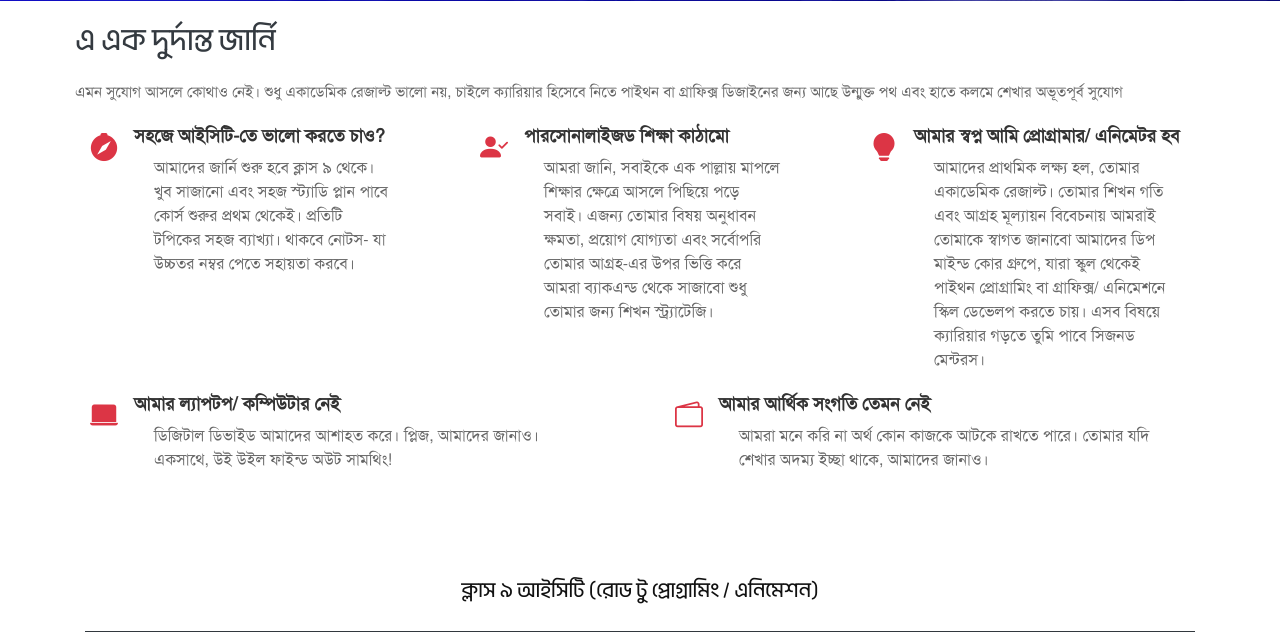
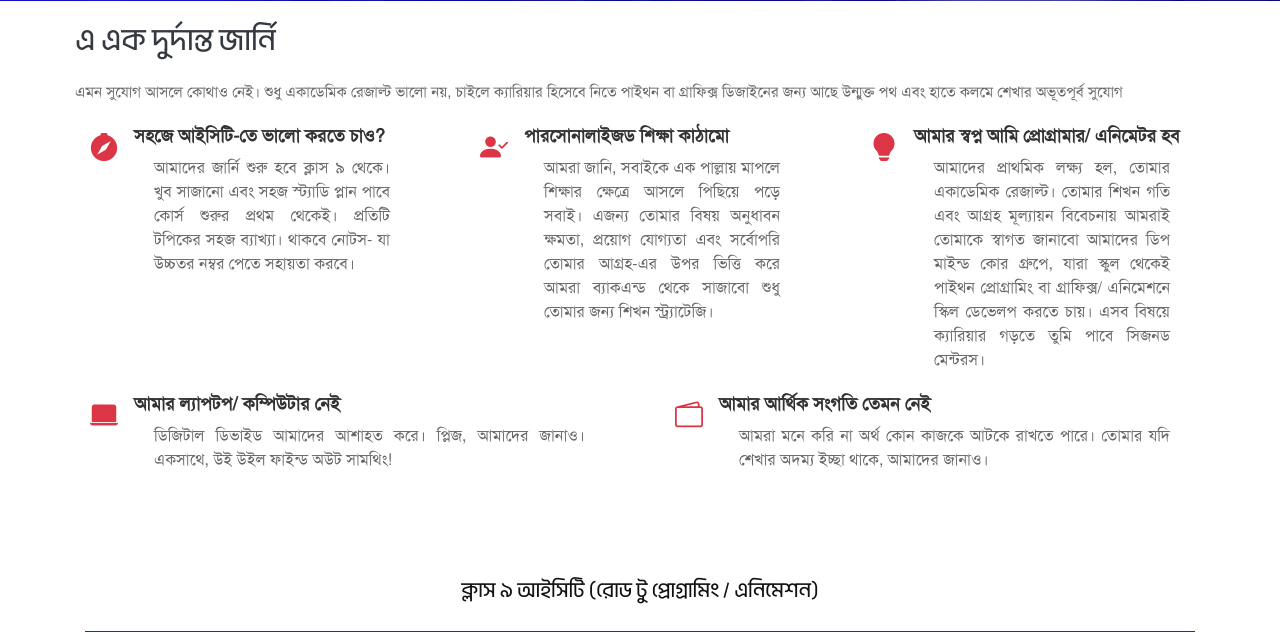
Before and after one commit to amirhamjacse/education_landing, a Django app: page / in a window 1280 px wide. Shown: the part 607-1239 px from the top of the page. Run offline with Django 5.2, Linux system fonts and the light colour scheme; data that the repository does not hold is empty; some libraries are stand-ins or nearby versions.

Commit message:
updated many

```diff
--- a/educationsms/templates/index.html
+++ b/educationsms/templates/index.html
@@ -150,7 +150,7 @@
                <i class="bi bi-compass-fill text-danger fa-2x mr-3"></i>
                <div class="program-content">
                    <h3>সহজে আইসিটি-তে ভালো করতে চাও?</h3>
-                   <p class="pt-1 mt-1">আমাদের জার্নি শুরু হবে ক্লাস ৯ থেকে। খুব সাজানো এবং সহজ স্ট্যাডি প্লান পাবে কোর্স শুরুর প্রথম থেকেই। প্রতিটি টপিকের সহজ ব্যাখ্যা। থাকবে নোটস- যা উচ্চতর নম্বর পেতে সহায়তা করবে।</p>
+                   <p class="pt-1 mt-1 text-justify">আমাদের জার্নি শুরু হবে ক্লাস ৯ থেকে। খুব সাজানো এবং সহজ স্ট্যাডি প্লান পাবে কোর্স শুরুর প্রথম থেকেই। প্রতিটি টপিকের সহজ ব্যাখ্যা। থাকবে নোটস- যা উচ্চতর নম্বর পেতে সহায়তা করবে।</p>
                </div>
            </div>
        </div>
@@ -161,7 +161,7 @@
               <i class="bi bi-person-check-fill text-danger fa-2x mr-3"></i>
                <div class="program-content">
                    <h3 >পারসোনালাইজড শিক্ষা কাঠামো</h3>
-                   <p class="pt-1 mt-1">আমরা জানি, সবাইকে এক পাল্লায় মাপলে শিক্ষার ক্ষেত্রে আসলে পিছিয়ে পড়ে সবাই। এজন্য তোমার বিষয় অনুধাবন ক্ষমতা, প্রয়োগ যোগ্যতা এবং সর্বোপরি তোমার আগ্রহ-এর উপর ভিত্তি করে আমরা ব্যাকএন্ড থেকে সাজাবো শুধু তোমার জন্য শিখন স্ট্র্যাটেজি।</p>
+                   <p class="pt-1 mt-1 text-justify">আমরা জানি, সবাইকে এক পাল্লায় মাপলে শিক্ষার ক্ষেত্রে আসলে পিছিয়ে পড়ে সবাই। এজন্য তোমার বিষয় অনুধাবন ক্ষমতা, প্রয়োগ যোগ্যতা এবং সর্বোপরি তোমার আগ্রহ-এর উপর ভিত্তি করে আমরা ব্যাকএন্ড থেকে সাজাবো শুধু তোমার জন্য শিখন স্ট্র্যাটেজি।</p>
                </div>
            </div>
        </div>
@@ -172,7 +172,7 @@
                 <i class="bi bi-lightbulb-fill text-danger fa-2x mr-3"></i>
                <div class="program-content">
                    <h3>আমার স্বপ্ন আমি প্রোগ্রামার/ এনিমেটর হব</h3>
-                   <p class="pt-1 mt-1">আমাদের প্রাথমিক লক্ষ্য হল, তোমার একাডেমিক রেজাল্ট। তোমার শিখন গতি এবং আগ্রহ মূল্যায়ন বিবেচনায় আমরাই তোমাকে স্বাগত জানাবো আমাদের ডিপ মাইন্ড কোর গ্রুপে, যারা স্কুল থেকেই পাইথন প্রোগ্রামিং বা গ্রাফিক্স/ এনিমেশনে স্কিল ডেভেলপ করতে চায়। এসব বিষয়ে ক্যারিয়ার গড়তে তুমি পাবে সিজনড মেন্টরস।</p>
+                   <p class="pt-1 mt-1 text-justify">আমাদের প্রাথমিক লক্ষ্য হল, তোমার একাডেমিক রেজাল্ট। তোমার শিখন গতি এবং আগ্রহ মূল্যায়ন বিবেচনায় আমরাই তোমাকে স্বাগত জানাবো আমাদের ডিপ মাইন্ড কোর গ্রুপে, যারা স্কুল থেকেই পাইথন প্রোগ্রামিং বা গ্রাফিক্স/ এনিমেশনে স্কিল ডেভেলপ করতে চায়। এসব বিষয়ে ক্যারিয়ার গড়তে তুমি পাবে সিজনড মেন্টরস।</p>
                </div>
            </div>
        </div>
@@ -183,7 +183,7 @@
                  <i class="bi bi-laptop-fill text-danger fa-2x mr-3"></i>
                <div class="program-content">
                    <h3>আমার ল্যাপটপ/ কম্পিউটার নেই</h3>
-                   <p class="pt-1 mt-1">ডিজিটাল ডিভাইড আমাদের আশাহত করে। প্লিজ, আমাদের জানাও। একসাথে, উই উইল ফাইন্ড অউট সামথিং!</p>
+                   <p class="pt-1 mt-1 text-justify">ডিজিটাল ডিভাইড আমাদের আশাহত করে। প্লিজ, আমাদের জানাও। একসাথে, উই উইল ফাইন্ড অউট সামথিং!</p>
                </div>
            </div>
        </div>
@@ -194,7 +194,7 @@
                 <i class="bi bi-wallet2 text-danger fa-2x mr-3"></i>
                <div class="program-content">
                    <h3>আমার আর্থিক সংগতি তেমন নেই</h3>
-                   <p class="pt-1 mt-1">আমরা মনে করি না অর্থ কোন কাজকে আটকে রাখতে পারে। তোমার যদি শেখার অদম্য ইচ্ছা থাকে, আমাদের জানাও।</p>
+                   <p class="pt-1 mt-1 text-justify">আমরা মনে করি না অর্থ কোন কাজকে আটকে রাখতে পারে। তোমার যদি শেখার অদম্য ইচ্ছা থাকে, আমাদের জানাও।</p>
                </div>
            </div>
        </div>
@@ -326,8 +326,10 @@
          <div class="author-card">
             <img src="{% if teacher.picture %} {{ teacher.picture.url }} {% endif %}" alt="{{ teacher.name }}" class="author-image rounded-circle mb-3">
             <h5 class="bangla1">{{ teacher.name }}</h5>
-            <p class="education bangla">{{ teacher.degree }}</p>
-            <p class="other-info bangla">{{ teacher.other_info }}</p>
+            <p class="education bangla text-justify">{{ teacher.degree }}</p>
+            <p class="other-info bangla text-justify">{{ teacher.other_info }}             <a class="border-bottom bangla" href="{% url 'teacher_detail' pk=teacher.id %}" style="color: red; text-decoration: underline;">আরো পড়ুন..</a></p>
+
+
          </div>
       </div>
       {% endfor %}
--- a/educationsms/urls.py
+++ b/educationsms/urls.py
@@ -7,4 +7,5 @@ urlpatterns = [
     path('', views.LandingPageView.as_view(), name='landing_page'),
     path('registration/', views.RegistrationView.as_view(), name='registration_page'),
     path('export/students/', views.export_students, name='export_students'),
+    path('teacher/<int:pk>/', views.TeacherDetailView.as_view(), name='teacher_detail'),
 ]
--- a/educationsms/views.py
+++ b/educationsms/views.py
@@ -1,7 +1,7 @@
 from django.shortcuts import render
-from django.views.generic import TemplateView, View
+from django.views.generic import TemplateView, View, DetailView
 from django.shortcuts import render
-from .models import StudentsInformation, TeacherInfo
+from .models import StudentsInformation, TeacherInfo, DetailsOfTeacher
 from .forms import StudentInfoForm
 from django.contrib import messages
 
@@ -40,6 +40,18 @@ class RegistrationView(View):
         context = {'form': form}
         return render(request, self.template, context)
 
+
+
+class TeacherDetailView(DetailView):
+    model = TeacherInfo
+    template_name = 'teacher_detail.html'  # Specify the template for displaying the details
+
+    def get(self, request, *args, **kwargs):
+        teacher_details = DetailsOfTeacher.objects.filter(teacher_id=self.kwargs['pk']).last()
+        context = {
+            'teacher_details': teacher_details,
+        }
+        return render(request, self.template_name, context)
 
 
 import openpyxl
```
Also changed, not shown: educationsms/admin.py (+10 -1 lines), educationsms/models.py (+16 -0 lines), educationsms/templates/teacher_detail.html (added, +38 -0 lines), educationsms/migrations/0002_detailsofteacher.py (added).
